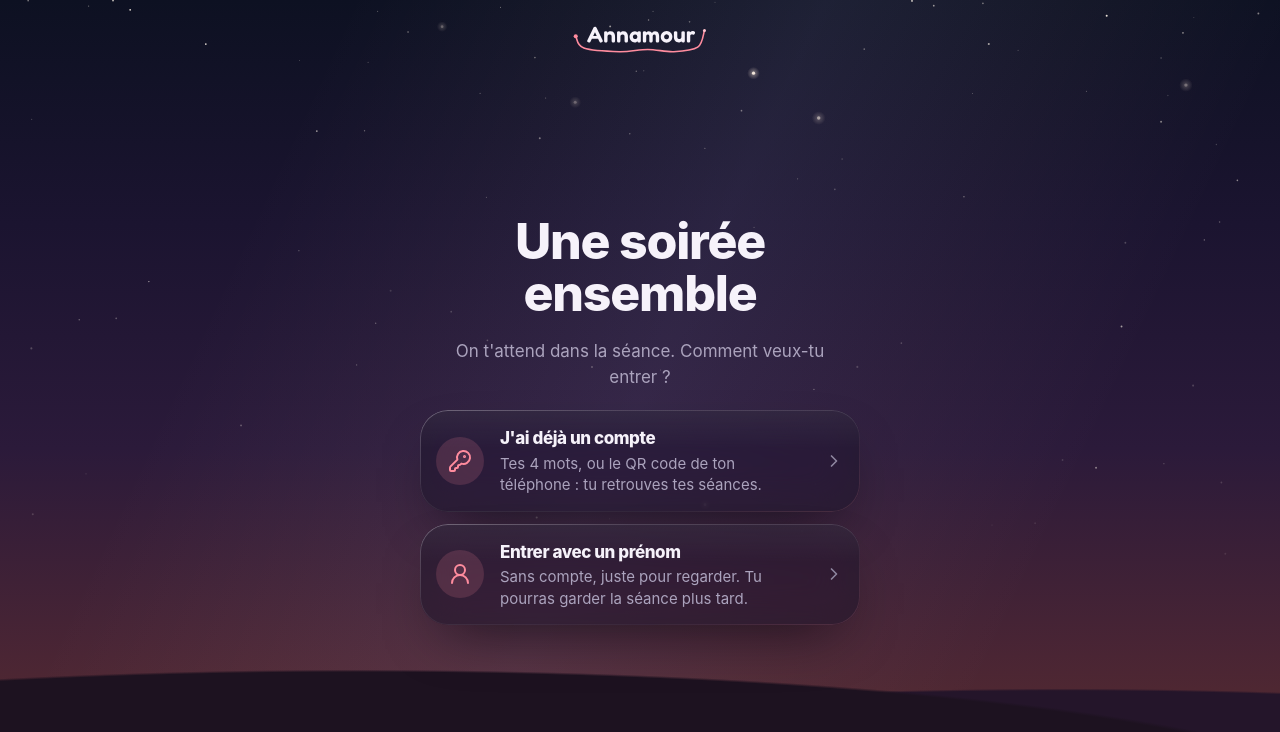
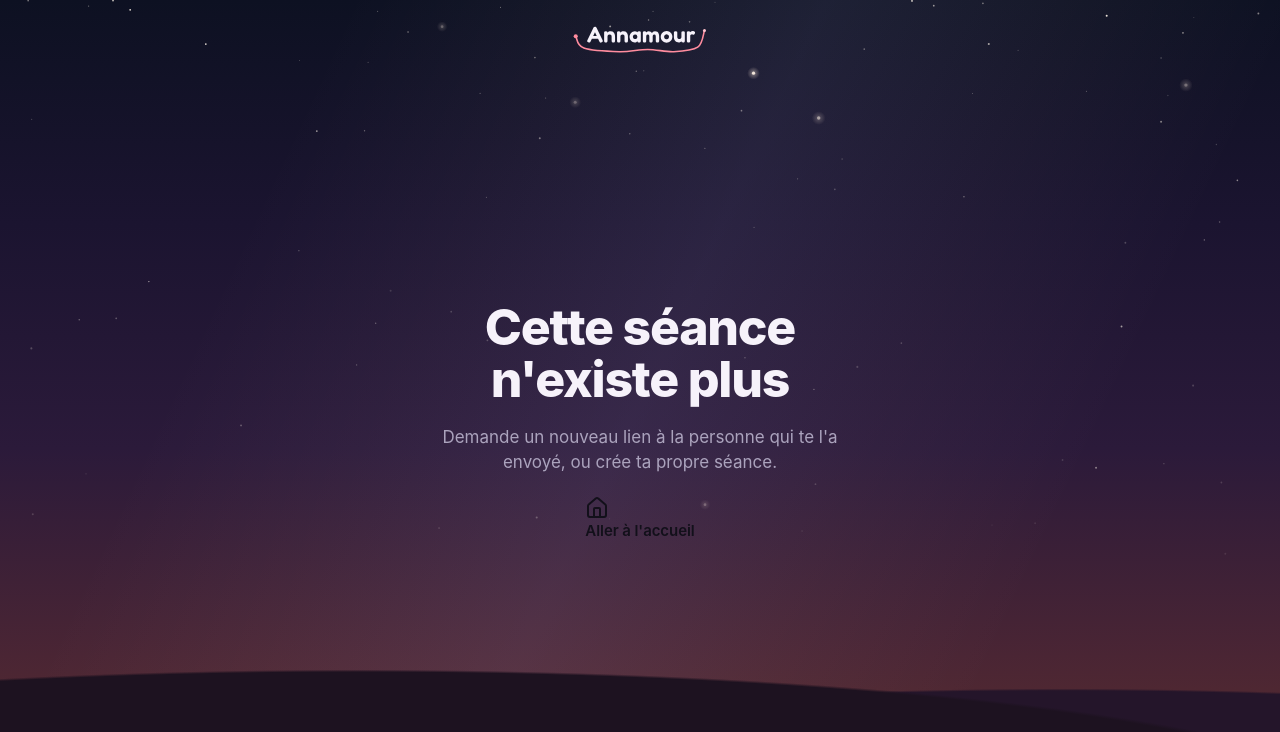
Before and after one commit to Cyr2/annamour, a React (Vite) app in the folder apps/web/: page /s/1 in a window 1280 px wide. Shown: the top 732 px of the page. Built offline with nearby package versions, Linux system fonts and the light colour scheme; a web font is replaced by a local one.

Commit message:
Dit à l'invité qui l'attend et pour quelle séance, et ce qu'il faut faire si elle n'existe plus

```diff
--- a/apps/web/src/features/sessions/session-rules.ts
+++ b/apps/web/src/features/sessions/session-rules.ts
@@ -1,11 +1,11 @@
 import {
-  atCredits as videoAtCredits,
   type BubbleColor,
   catalogEpisodeLabel,
   episodeTitle,
   type SeanceSpot,
   type SessionSummary,
   seanceFinished,
+  atCredits as videoAtCredits,
 } from "@annamour/protocol";
 import { formatClock, formatDuration, joinNames } from "../../lib/format.ts";
 
--- /dev/null
+++ b/apps/web/src/features/welcome/GuestInvite.tsx
@@ -0,0 +1,45 @@
+import { House } from "lucide-react";
+import { LinkButton } from "../../ui/LinkButton.tsx";
+import { PresenceBubble } from "../../ui/PresenceBubble.tsx";
+import { type Invite, inviteLine, invitePeople } from "./invite.ts";
+
+const HOW_TO_COME_IN = "Comment veux-tu entrer ?";
+
+/** Who waits in the séance, in bubbles, then for what: « Léo et Inès t'attendent pour « Dune ». ». */
+export function InviteLede({ invite }: { invite: Invite }) {
+  if (invite.status !== "found") {
+    return <p className="type-lede">On t'attend dans la séance. {HOW_TO_COME_IN}</p>;
+  }
+  const { members, media } = invite.room;
+  const people = invitePeople(members);
+  return (
+    <>
+      {/* The names are in the sentence below: the bubbles only show them. */}
+      {people.length ? (
+        <div aria-hidden className="flex flex-wrap justify-center gap-3">
+          {people.map((person) => (
+            <PresenceBubble key={person.id} name={person.name} color={person.color} size="md" />
+          ))}
+        </div>
+      ) : null}
+      <p className="type-lede text-pretty">
+        {inviteLine(media.title, members)} {HOW_TO_COME_IN}
+      </p>
+    </>
+  );
+}
+
+/** The link leads to a séance the server no longer has: say so, and what to do. */
+export function SeanceGone() {
+  return (
+    <div className="grid w-full justify-items-center gap-5">
+      <h1 className="type-title">Cette séance n'existe plus</h1>
+      <p role="alert" className="type-lede text-pretty">
+        Demande un nouveau lien à la personne qui te l'a envoyé, ou crée ta propre séance.
+      </p>
+      <LinkButton href="/" variant="filled" icon={<House />}>
+        Aller à l'accueil
+      </LinkButton>
+    </div>
+  );
+}
--- a/apps/web/src/features/welcome/GuestWelcome.tsx
+++ b/apps/web/src/features/welcome/GuestWelcome.tsx
@@ -1,11 +1,13 @@
 import { ChevronLeft, ChevronRight, KeyRound, UserRound } from "lucide-react";
 import { AnimatePresence, m } from "motion/react";
 import { type ReactNode, useState } from "react";
-import { useLocation } from "wouter";
+import { useLocation, useParams } from "wouter";
 import { exit, spring } from "../../lib/motion.ts";
 import { BrandBar } from "../../ui/BrandBar.tsx";
 import { IconButton } from "../../ui/IconButton.tsx";
+import { InviteLede, SeanceGone } from "./GuestInvite.tsx";
 import { GuestNameStep } from "./GuestNameStep.tsx";
+import { type Invite, useInvite } from "./invite.ts";
 
 /** The key login, then back to the séance this link opened. */
 export function keyLoginPath(next: string): string {
@@ -19,6 +21,8 @@ export function keyLoginPath(next: string): string {
 export function GuestWelcome() {
   const [step, setStep] = useState<"choose" | "name">("choose");
   const [location, navigate] = useLocation();
+  // The séance's link (/s/ABCD) says who waits, and for what; « Rejoindre » with a code has none yet.
+  const invite = useInvite(useParams<{ code?: string }>().code);
 
   return (
     <div className="safe-area mx-auto flex min-h-dvh max-w-[1240px] flex-col">
@@ -46,6 +50,7 @@ export function GuestWelcome() {
             >
               {step === "choose" ? (
                 <Choices
+                  invite={invite}
                   onAccount={() => navigate(keyLoginPath(location + window.location.hash))}
                   onGuest={() => setStep("name")}
                 />
@@ -60,11 +65,19 @@ export function GuestWelcome() {
   );
 }
 
-function Choices({ onAccount, onGuest }: { onAccount: () => void; onGuest: () => void }) {
+interface ChoicesProps {
+  invite: Invite;
+  onAccount: () => void;
+  onGuest: () => void;
+}
+
+function Choices({ invite, onAccount, onGuest }: ChoicesProps) {
+  if (invite.status === "gone") return <SeanceGone />;
+
   return (
     <div className="grid w-full justify-items-center gap-5">
       <h1 className="type-title">Une soirée ensemble</h1>
-      <p className="type-lede">On t'attend dans la séance. Comment veux-tu entrer ?</p>
+      <InviteLede invite={invite} />
       <div className="grid w-full gap-3">
         <Choice
           icon={<KeyRound />}
--- /dev/null
+++ b/apps/web/src/features/welcome/invite.ts
@@ -0,0 +1,49 @@
+import { isRoomCode, type Member, normalizeRoomCode, type RoomSnapshot } from "@annamour/protocol";
+import { useEffect, useState } from "react";
+import { ApiRequestError } from "../../api/http.ts";
+import { fetchRoom } from "../../api/rooms.ts";
+import { joinNames } from "../../lib/format.ts";
+
+/* Who a séance link comes from, and for what: read before the guest picks how to come in. */
+
+/** Everyone in the séance, someone on two devices once. */
+export function invitePeople(members: readonly Member[]): Member[] {
+  const byName = new Map<string, Member>();
+  for (const member of members) if (!byName.has(member.name)) byName.set(member.name, member);
+  return [...byName.values()];
+}
+
+/** « Léo t'attend pour « Dune ». », « Léo et Inès t'attendent… », or just the title while nobody is there. */
+export function inviteLine(title: string, members: readonly Member[]): string {
+  const names = invitePeople(members).map((member) => member.name);
+  if (names.length === 0) return `Une séance t'attend : « ${title} ».`;
+  return `${joinNames(names)} ${names.length > 1 ? "t'attendent" : "t'attend"} pour « ${title} ».`;
+}
+
+/** The séance behind the link: unknown while loading or offline, gone once the server says so. */
+export type Invite = { status: "unknown" } | { status: "gone" } | { status: "found"; room: RoomSnapshot };
+
+export function useInvite(code: string | undefined): Invite {
+  const [invite, setInvite] = useState<Invite>({ status: "unknown" });
+
+  useEffect(() => {
+    if (code === undefined) return;
+    const normalized = normalizeRoomCode(code);
+    if (!isRoomCode(normalized)) return setInvite({ status: "gone" });
+    let stopped = false;
+    fetchRoom(normalized).then(
+      (room) => {
+        if (!stopped) setInvite({ status: "found", room });
+      },
+      (error: unknown) => {
+        // Offline or a server hiccup: the guest still comes in, and the salon says what is wrong.
+        if (!stopped && error instanceof ApiRequestError && error.status === 404) setInvite({ status: "gone" });
+      },
+    );
+    return () => {
+      stopped = true;
+    };
+  }, [code]);
+
+  return invite;
+}
```
Also changed, not shown: 1 other file (tests, documents, lock files or other folders).
